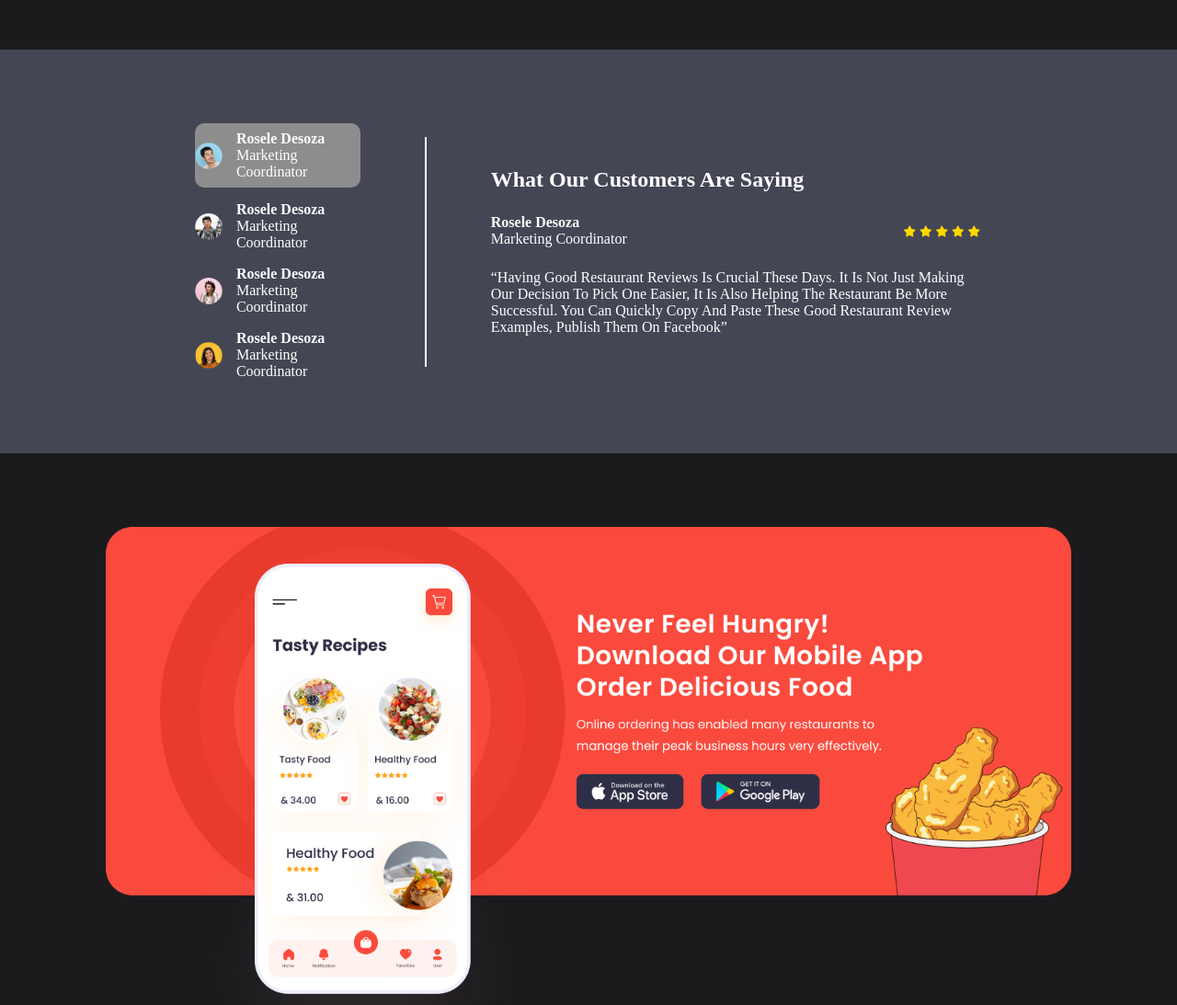
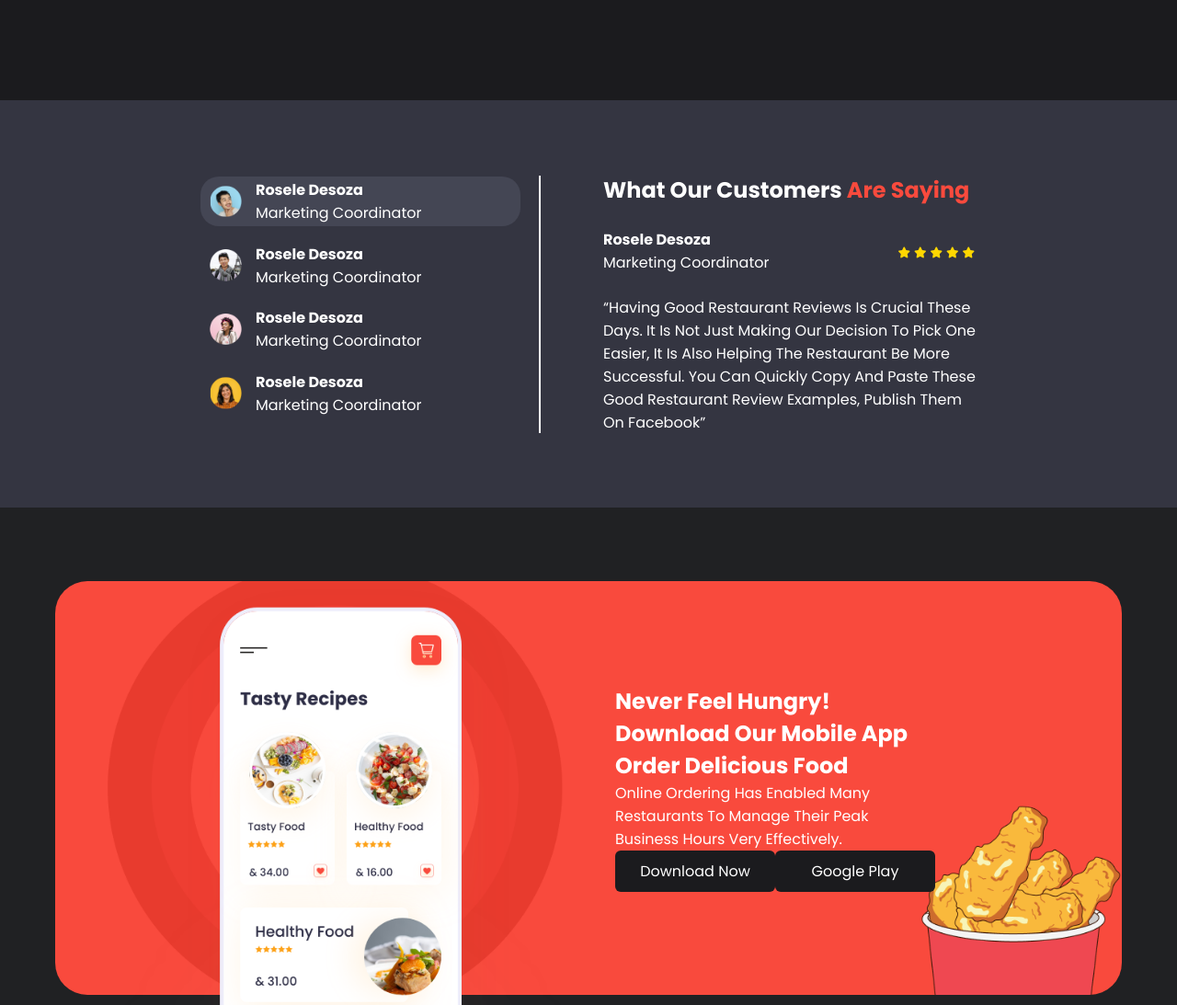
Before and after one commit to arkadeep16/Acciojob_contest_3, a plain HTML site: page index.html in a window 1280 px wide. Shown: the part 1707-2800 px from the top of the page at 92% size. Drawn offline with Linux system fonts and the light colour scheme.

Commit message:
my 3rd push

```diff
--- a/index.html
+++ b/index.html
@@ -49,17 +49,17 @@
         <div class="container d-flex align-center justify-around">
           <div class="hero-left">
             <div class="d-flex align-center">
-              <span>More than Faster</span>
+              <span >More than Faster</span>
               <span class="frenchfry"
                 ><img
-                  class="flex"
+
                   src="./image/Group (4).png"
                   alt=""
-                  width="30px"
+
               /></span>
             </div>
-            <h1>Get your cuisine delivered right to <span>your door</span></h1>
-            <p>
+            <h1>Get your cuisine delivered right to <span class="title-span">your door</span></h1>
+            <p >
               Food that is delivered at the right time. The trendy food delivery
               partner. Good food is what we deliver. Your hunger companion.
             </p>
@@ -187,51 +187,48 @@
     <p>price <span>$ 13.00</span></p>
     <button class="btn btn-outline my-1">add to cart</button>
   </div>
-
               </div>
-
             </div>
           </div>
         </div>
       </section>
       <!-- testimonial -->
       <section class="testimonial">
-        <div class="container testi-wrap d-flex justify-center align-center">
+        <div class="container testi-grid">
             <div class="testi-left">
-                <div class="testi-bg-wrap d-flex align-center justify-center ">
-                    <img src="./image/Ellipse 2518 (1).png" alt="">
+                <div class="d-flex align-center  ">
+                    <img src="./image/Ellipse 2518 (1).png" alt="" width="50px">
                     <div>
                         <h4>Rosele Desoza</h4>
-                        <p class="sm">Marketing Coordinator</p>
+                        <p >Marketing Coordinator</p>
                     </div>
                 </div>
-                <div class="d-flex align-center justify-center">
-                    <img src="./image/Ellipse 2518 (2).png" alt="">
+                <div class="d-flex align-center ">
+                    <img src="./image/Ellipse 2518 (2).png" alt=""  width="50px">
                     <div>
                         <h4>Rosele Desoza</h4>
                         <p>Marketing Coordinator</p>
                     </div>
                 </div>
-                <div class="d-flex align-center justify-center py-1">
-                    <img src="./image/Ellipse 2518 (3).png" alt="">
+                <div class="d-flex align-center  ">
+                    <img src="./image/Ellipse 2518 (3).png" alt=""  width="50px">
                     <div>
                         <h4>Rosele Desoza</h4>
                         <p>Marketing Coordinator</p>
                     </div>
                 </div>
-                <div class="d-flex align-center justify-center">
-                    <img src="./image/Ellipse 2518.png" alt="">
+                <div class="d-flex align-center ">
+                    <img src="./image/Ellipse 2518.png" alt=""  width="50px">
                     <div>
                         <h4>Rosele Desoza</h4>
                         <p>Marketing Coordinator</p>
                     </div>
                 </div>
+            </div>
 
-
-            </div>
             <div class="testi-border-right"></div>
             <div class="testi-right">
-                <h2>What our Customers are saying</h2>
+                <h2>What our Customers <span class="title-span">are saying</span></h2>
                 <div class="py-2 d-flex justify-between align-center">
                     <div>
                         <h4>Rosele Desoza</h4>
@@ -246,32 +243,46 @@
                       </ul>
                 </div>
                 <p>“Having good restaurant reviews is crucial these days. It is not just making our decision to pick one easier, it is also helping the restaurant be more successful. You can quickly copy and paste these good restaurant review examples, publish them on Facebook”</p>
-
-
             </div>
         </div>
       </section>
+      <!-- cta -->
       <section class="cta">
-        <div class="container d-flex justify-center align-center">
-            <img src="./image/Group 1000002779.png" alt="" height="695px" >
+        <div class="container">
+          <div class="cta-bg d-flex justify-center align-center">
+            <div>
+
+                <img src="./image/Group 1000002569 (2).png" alt="">
+              </div>
+
+            <div class="cta-content">
+              <h2>Never Feel Hungry!
+                Download Our Mobile App
+                Order Delicious Food</h2>
+                <p>Online ordering has enabled many restaurants to manage their peak business hours very effectively.</p>
+                <div class="d-flex">
+                  <div class="btn btn-dark">Download now</div>
+                  <div class="btn btn-dark">google play</div>
+                </div>
             </div>
+          </div>
         </div>
       </section>
     </main>
-    <footer class="container d-flex justify-between align-center">
+
+    <footer class="container d-flex justify-between ">
         <div>
             <img src="./image/Group 1000002637.png" alt="">
-            <p>Retail food delivery is a courier service in which a restaurant, store, or independent food-delivery</p>
-            <ul class="d-flex">
+            <p class="py-2">Retail food delivery is a courier service in which a restaurant, store, or independent food-delivery</p>
+            <ul class="d-flex ">
                 <li><a href="#"><i class="fa-brands fa-facebook"></i></i></a></li>
                 <li><a href="#"><i class="fa-brands fa-twitter"></i></a></li>
                 <li><a href="#"><i class="fa-brands fa-linkedin-in"></i></a></li>
-
             </ul>
         </div>
         <div>
             <h3>company</h3>
-            <ul>
+            <ul >
                 <li>about us</li>
                 <li>blog</li>
                 <li>all products</li>
--- a/style.css
+++ b/style.css
@@ -1,3 +1,5 @@
+@import url('https://fonts.googleapis.com/css2?family=Poppins:wght@300;400;500;600;700;800&display=swap');
+
 /* CSS Library */
 
 /* root.css */
@@ -18,6 +20,7 @@
   box-sizing: border-box;
   color: #fff;
   text-transform: capitalize;
+  font-family: 'Poppins';
 }
 body {
   background-color: #1b1b1e;
@@ -44,6 +47,9 @@ section {
   font-size: 35px;
   font-weight: 600;
   text-align: center;
+}
+.title-span {
+  color: var(--primary-color);
 }
 .text-center {
   text-align: center;
@@ -382,10 +388,33 @@ section {
 }
 
 /* hero */
-
+.hero-left {
+  width: 40%;
+}
+.hero-left > div {
+  background-color: #444654;
+  padding-inline: 10px;
+  border-radius: 20px;
+  width: 200px;
+  text-align: center;
+}
+.hero-left > div > span {
+  color: var(--primary-color) !important;
+}
+.hero-left h1,
+.hero-left p,
+.hero-left div {
+  margin-bottom: 20px;
+  line-height: 1.1;
+}
+.hero-left h1 {
+  font-size: 45px;
+  font-weight: 600;
+}
 .hero-right img {
   width: 603px;
 }
+
 /* card section */
 .card-section .container {
   width: 1100px;
@@ -542,47 +571,44 @@ input:focus-visible + label {
 
 /* testimonial */
 .testimonial {
+  background-color: #343541;
+}
+.testi-grid {
+  display: grid;
+  grid-template-columns: 30% 50px 35%;
+  gap: 20px;
+  justify-content: center;
+  align-items: center;
+  height: 100%;
+}
+.testi-left > div:first-child {
   background-color: #444654;
+  padding-inline: 10px;
+  border-radius: 20px;
 }
-.testi-wrap {
-  width: 70%;
-  gap: 70px;
+.testi-left > div {
+  margin-bottom: 15px;
+  padding-inline: 10px;
 }
-.testi-left {
-  width: 70%;
-}
-.testi-left:nth-child(2),
-.testi-left:nth-child(3) {
-  margin-bottom: 15px;
-}
-.testi-left img {
-  width: 25%;
-  height: 25%;
+.testi-left > div > img {
+  padding: 10px 0;
   padding-right: 15px;
 }
-.testi-bg-wrap {
-  background-color: #8d8d8d;
-  border-radius: 10px;
-  padding: 8px 0;
-}
-.testi-bg-wrap:first-child,
-.testi-bg-wrap:nth-child(2),
-.testi-bg-wrap:nth-child(3) {
-  margin-bottom: 15px;
-}
 .testi-border-right {
-  border-right: 2px solid #fff;
   background-color: #fff;
   width: 2px;
-  height: 250px;
+  height: 280px;
 }
-.testi-border-right {
-  border-right: 2px solid #fff;
-  background-color: #fff;
-  width: 2px;
-  height: 250px;
+.testi-right h1 {
+  font-size: 45px;
+  line-height: 1.1;
 }
+
 /* cta */
+.cta {
+  padding: 60px 0 150px 0;
+  background-color: #202123;
+}
 .cta-bg {
   position: relative;
   display: flex;
@@ -593,16 +619,42 @@ input:focus-visible + label {
   background-repeat: no-repeat;
   background-position: center;
   border-radius: 35px;
-  height: 400px;
+  height: 450px;
 }
 .cta-img {
   position: absolute;
   top: 0;
   left: 0;
 }
+
+.cta-bg {
+  position: relative;
+}
+.cta-bg img {
+  position: absolute;
+  top: 0px;
+  left: 38px;
+  width: 550px;
+}
+.cta-content {
+  width: 30%;
+}
 /* footer */
 
 footer {
   gap: 50px;
-  padding: 1000px;
+  padding: 40px 20px !important;
 }
+footer div:first-child {
+  width: 20%;
+}
+footer div:first-child i {
+  padding-right: 10px;
+  color: var(--primary-color);
+}
+footer div > ul > li {
+  padding-bottom: 10px;
+}
+footer > div > h3 {
+  padding-bottom: 20px;
+}
```
Also changed, not shown: image/Group 1000002569 (2).png (added).
